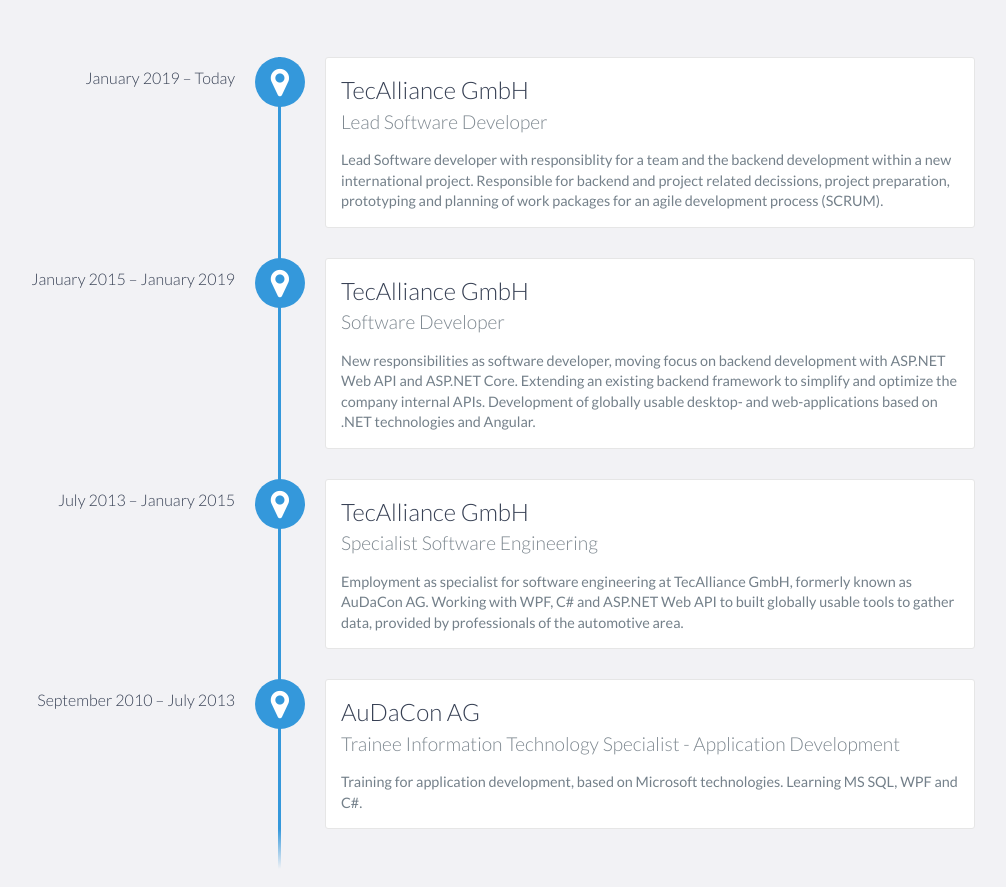
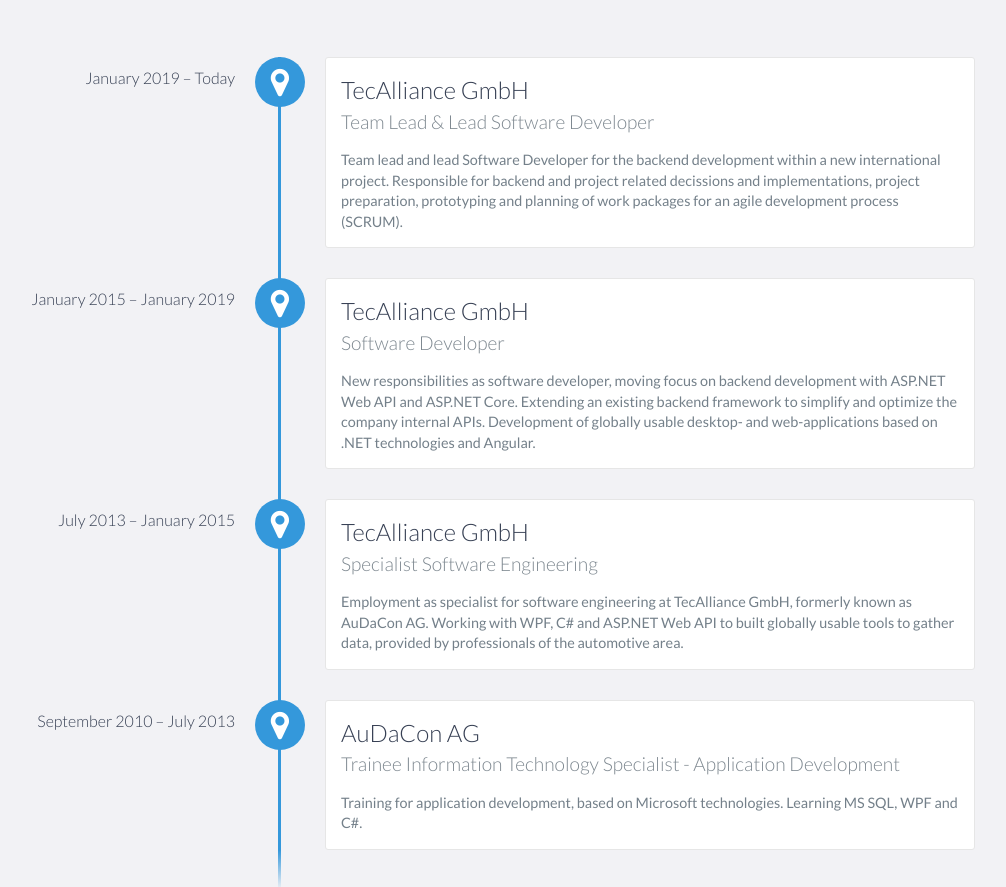
Before and after one commit to smitmarcel/smitmarcel.github.io, a plain HTML site: page index.html in a window 1280 px wide. Shown: the part 1273-2160 px from the top of the page, without its empty margins (165-1171 px from the left). Drawn offline with nearby package versions, Linux system fonts and the light colour scheme.

Commit message:
Updated current role

```diff
--- a/index.html
+++ b/index.html
@@ -69,10 +69,10 @@
         <div id="experience-timeline">
             <div data-date="January 2019 – Today">
                 <h3>TecAlliance GmbH</h3>
-                <h4>Lead Software Developer</h4>
+                <h4>Team Lead & Lead Software Developer</h4>
                 <p>
-                    Lead Software developer with responsiblity for a team and the backend development within a new international project.
-                    Responsible for backend and project related decissions, project preparation, prototyping and planning of work packages for an agile development process (SCRUM).
+                    Team lead and lead Software Developer for the backend development within a new international project.
+                    Responsible for backend and project related decissions and implementations, project preparation, prototyping and planning of work packages for an agile development process (SCRUM).
                 </p>
             </div>
             <div data-date="January 2015 – January 2019">
```
